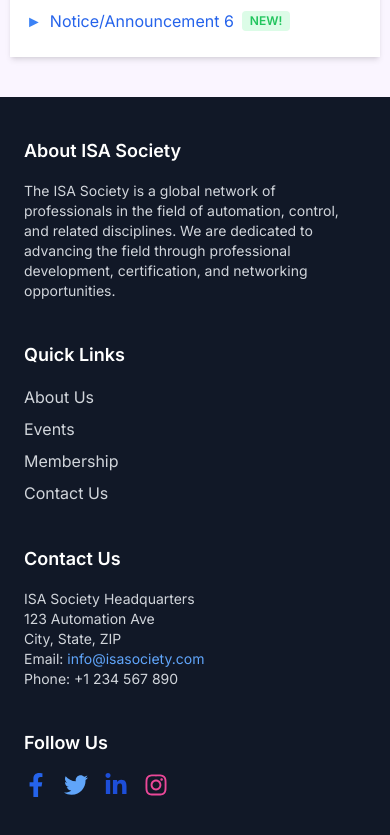
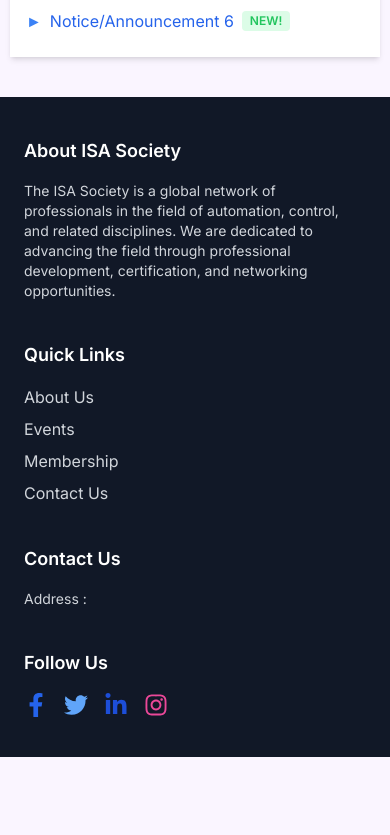
Before and after one commit to ranaayushman/eieisa, a Next.js app: page / in a window 390 px wide. Shown: the part 754-1589 px from the top of the page. After the commit the page ends 1511 px from the top, so only its background shows below. Built offline with nearby package versions, Linux system fonts and the light colour scheme.

Commit message:
removed mail, add and phone no from site

```diff
--- a/app/section/Footer.tsx
+++ b/app/section/Footer.tsx
@@ -46,14 +46,15 @@ const Footer = () => {
           <div>
             <h3 className="text-white text-lg font-semibold mb-4">Contact Us</h3>
             <p className="text-sm">
-              ISA Society Headquarters<br />
+              {/* ISA Society Headquarters<br />
               123 Automation Ave<br />
               City, State, ZIP<br />
-              Email:
+              Email: */}
+              Address :
               <Link href="@" passHref>
-                <span className="text-blue-400 cursor-pointer"> info@isasociety.com</span>
+                {/* <span className="text-blue-400 cursor-pointer"> info@isasociety.com</span> */}
               </Link><br />
-              Phone: +1 234 567 890
+              {/* Phone: +1 234 567 890 */}
             </p>
           </div>
 
```
